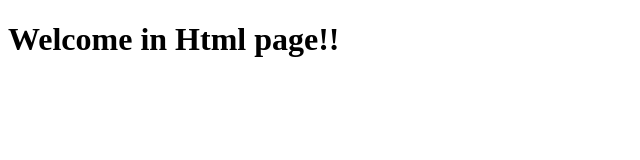
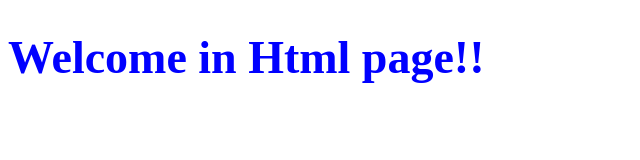
Before and after one commit to codewar193/test, a plain HTML site: page index.html in a window 1280 px wide. Shown: the whole page, without its empty margins (0-640 px from the left). Drawn offline with Linux system fonts and the light colour scheme.

Commit message:
Update index.html

```diff
--- a/index.html
+++ b/index.html
@@ -6,6 +6,6 @@
     <title>Test Document</title>
 </head>
 <body>
-    <h1>Welcome in Html page!!</h1>
+    <h1 style="color: blue; font-size: 46px;" >Welcome in Html page!!</h1>
 </body>
 </html>
```
